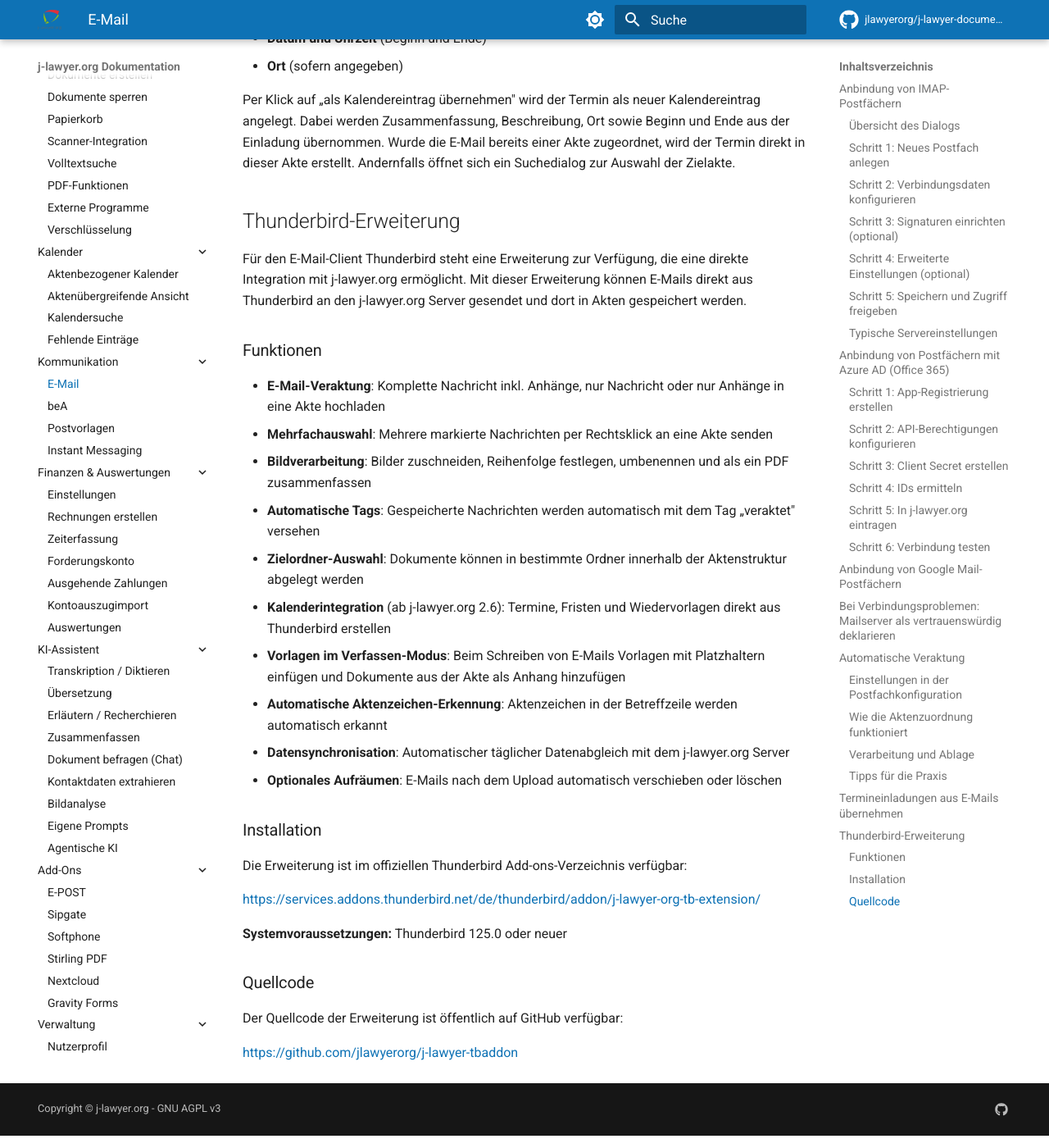
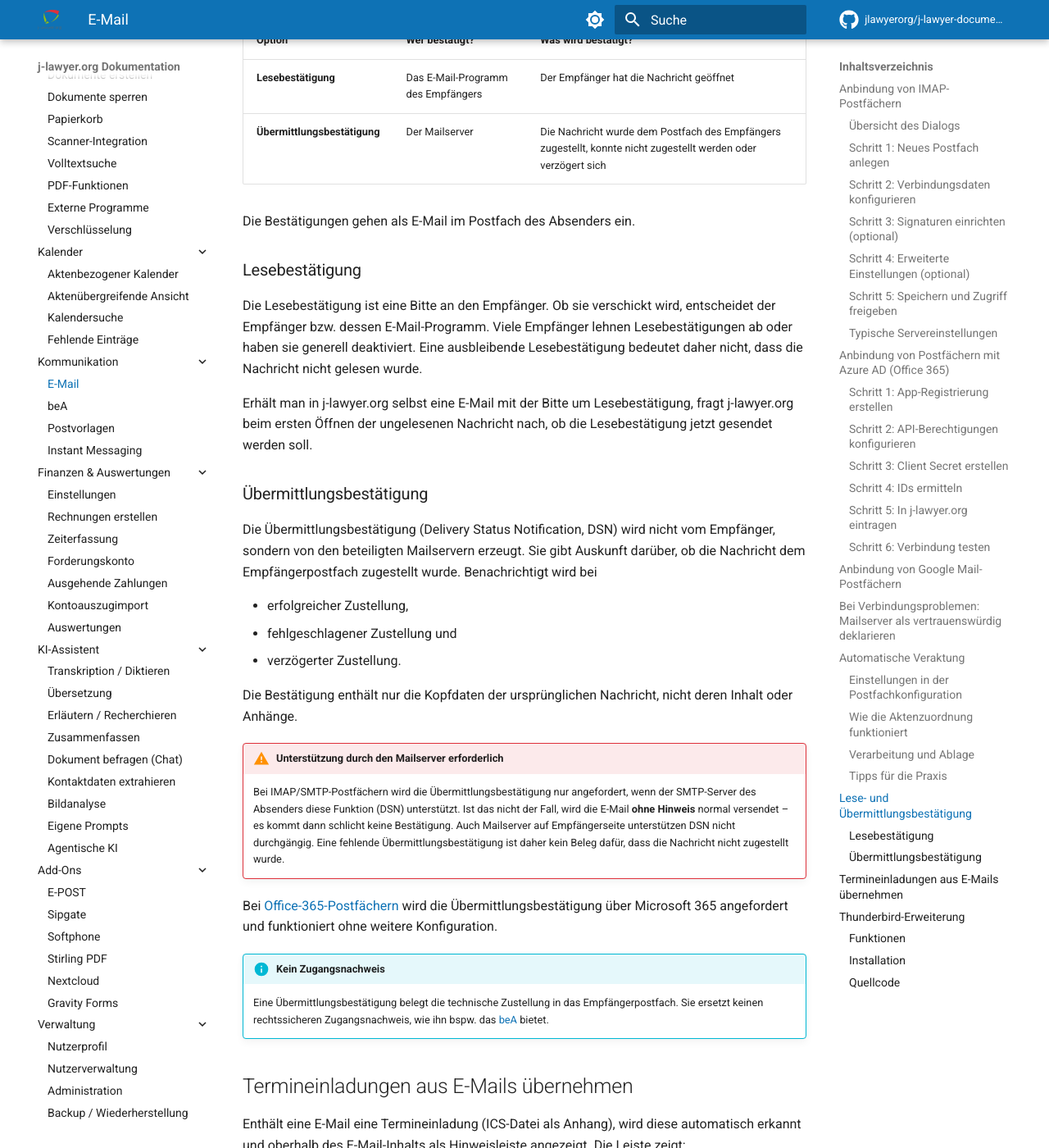
Before and after one commit to jlawyerorg/j-lawyer-documentation, an MkDocs documentation site: the page built from docs/benutzerhandbuch/email.md, in a window 1280 px wide and 1400 px high, scrolled down 11714 px. Shown: the whole window at 82% size. Built offline with MkDocs 1.6.1 and Material for MkDocs 9.7.7, drawn with Linux system fonts in a browser that asks for light colours; comment, search, counter and statistics services are not loaded; some of the changed text lies outside the part shown.

Commit message:
Lese- und Übermittlungsbestätigung beim E-Mail-Versand dokumentiert
- neuer Abschnitt in email.md (jlawyerorg/j-lawyer-org#328)

Co-Authored-By: Claude Opus 5.5 <noreply@anthropic.com>

```diff
--- a/docs/benutzerhandbuch/email.md
+++ b/docs/benutzerhandbuch/email.md
@@ -271,6 +271,41 @@ Nach erfolgreicher Zuordnung wird die E-Mail:
 - Konfigurieren Sie passende Dokumenten-Etiketten wie „E-Mail" oder „Eingang", um importierte E-Mails schnell zu erkennen
 - Prüfen Sie regelmäßig den Ordner „in Akte importiert" im Postfach, um die korrekte Zuordnung zu kontrollieren
 
+## Lese- und Übermittlungsbestätigung {#bestaetigungen}
+
+Beim Versand einer E-Mail können im Dialog **E-Mail senden** über zwei Checkboxen Bestätigungen angefordert werden. Beide Optionen lassen sich einzeln oder gemeinsam nutzen und stehen auch beim verschlüsselten Versand zur Verfügung.
+
+| Option | Wer bestätigt? | Was wird bestätigt? |
+|--------|----------------|---------------------|
+| **Lesebestätigung** | Das E-Mail-Programm des Empfängers | Der Empfänger hat die Nachricht geöffnet |
+| **Übermittlungsbestätigung** | Der Mailserver | Die Nachricht wurde dem Postfach des Empfängers zugestellt, konnte nicht zugestellt werden oder verzögert sich |
+
+Die Bestätigungen gehen als E-Mail im Postfach des Absenders ein.
+
+### Lesebestätigung {#lesebestaetigung}
+
+Die Lesebestätigung ist eine Bitte an den Empfänger. Ob sie verschickt wird, entscheidet der Empfänger bzw. dessen E-Mail-Programm. Viele Empfänger lehnen Lesebestätigungen ab oder haben sie generell deaktiviert. Eine ausbleibende Lesebestätigung bedeutet daher nicht, dass die Nachricht nicht gelesen wurde.
+
+Erhält man in j-lawyer.org selbst eine E-Mail mit der Bitte um Lesebestätigung, fragt j-lawyer.org beim ersten Öffnen der ungelesenen Nachricht nach, ob die Lesebestätigung jetzt gesendet werden soll.
+
+### Übermittlungsbestätigung {#uebermittlungsbestaetigung}
+
+Die Übermittlungsbestätigung (Delivery Status Notification, DSN) wird nicht vom Empfänger, sondern von den beteiligten Mailservern erzeugt. Sie gibt Auskunft darüber, ob die Nachricht dem Empfängerpostfach zugestellt wurde. Benachrichtigt wird bei
+
+- erfolgreicher Zustellung,
+- fehlgeschlagener Zustellung und
+- verzögerter Zustellung.
+
+Die Bestätigung enthält nur die Kopfdaten der ursprünglichen Nachricht, nicht deren Inhalt oder Anhänge.
+
+!!! warning "Unterstützung durch den Mailserver erforderlich"
+    Bei IMAP/SMTP-Postfächern wird die Übermittlungsbestätigung nur angefordert, wenn der SMTP-Server des Absenders diese Funktion (DSN) unterstützt. Ist das nicht der Fall, wird die E-Mail **ohne Hinweis** normal versendet – es kommt dann schlicht keine Bestätigung. Auch Mailserver auf Empfängerseite unterstützen DSN nicht durchgängig. Eine fehlende Übermittlungsbestätigung ist daher kein Beleg dafür, dass die Nachricht nicht zugestellt wurde.
+
+Bei [Office-365-Postfächern](#azure-ad) wird die Übermittlungsbestätigung über Microsoft 365 angefordert und funktioniert ohne weitere Konfiguration.
+
+!!! info "Kein Zugangsnachweis"
+    Eine Übermittlungsbestätigung belegt die technische Zustellung in das Empfängerpostfach. Sie ersetzt keinen rechtssicheren Zugangsnachweis, wie ihn bspw. das [beA](addon-bea.md) bietet.
+
 ## Termineinladungen aus E-Mails übernehmen {#termineinladungen}
 
 Enthält eine E-Mail eine Termineinladung (ICS-Datei als Anhang), wird diese automatisch erkannt und oberhalb des E-Mail-Inhalts als Hinweisleiste angezeigt. Die Leiste zeigt:
```
